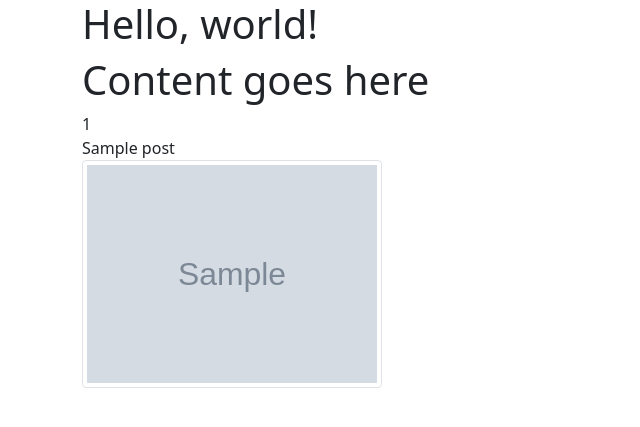
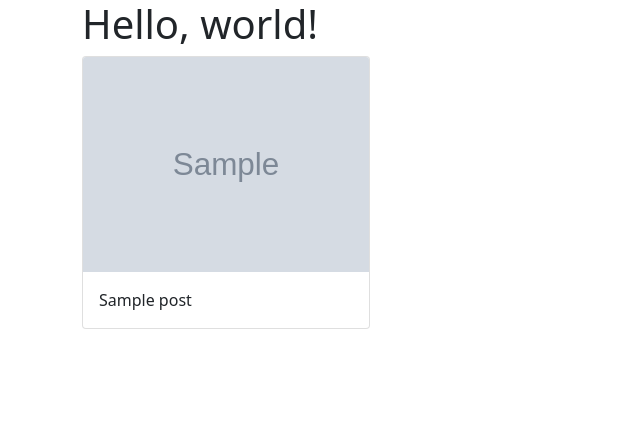
Before and after one commit to mikohan/django-graphql, a Django app: page /search/query in a window 1280 px wide. Shown: the top 427 px of the page, without its empty margins (0-640 px from the left). Run offline with Django 3.2, Linux system fonts and the light colour scheme; tables that the repository leaves empty hold one stand-in row (values such as "Sample post"); grey boxes marked "Sample" are stand-in pictures.

Commit message:
Templates working

```diff
--- a/static/css/my.css
+++ b/static/css/my.css
@@ -0,0 +1,4 @@
+.my-row {
+  display: flex;
+  flex-direction: row;
+}
--- a/templates/search.html
+++ b/templates/search.html
@@ -1,14 +1,17 @@
 {% extends "base.html" %} {% block content %}
 {% load static %}
 
-<h1>Content goes here</h1>
-
+<div class="d-flex flex-row">
 {% for object in objects %}
-<div>{{ object.id }}</div>
-<div>{{ object.title }}</div>
-<div><img class="img-thumbnail" src="{{ object.image.url }}" width="300" height="200" /></div>
-
+      <div class="card" style="width: 18rem;">
+        <img src="{{ object.image.url }}" class="card-img-top" >
+        <div class="card-body">
+          <p class="card-text">
+            {{ object.title }}
+        </div>
+      </div>
 {% endfor %}
+</div>
 
 
 
```
